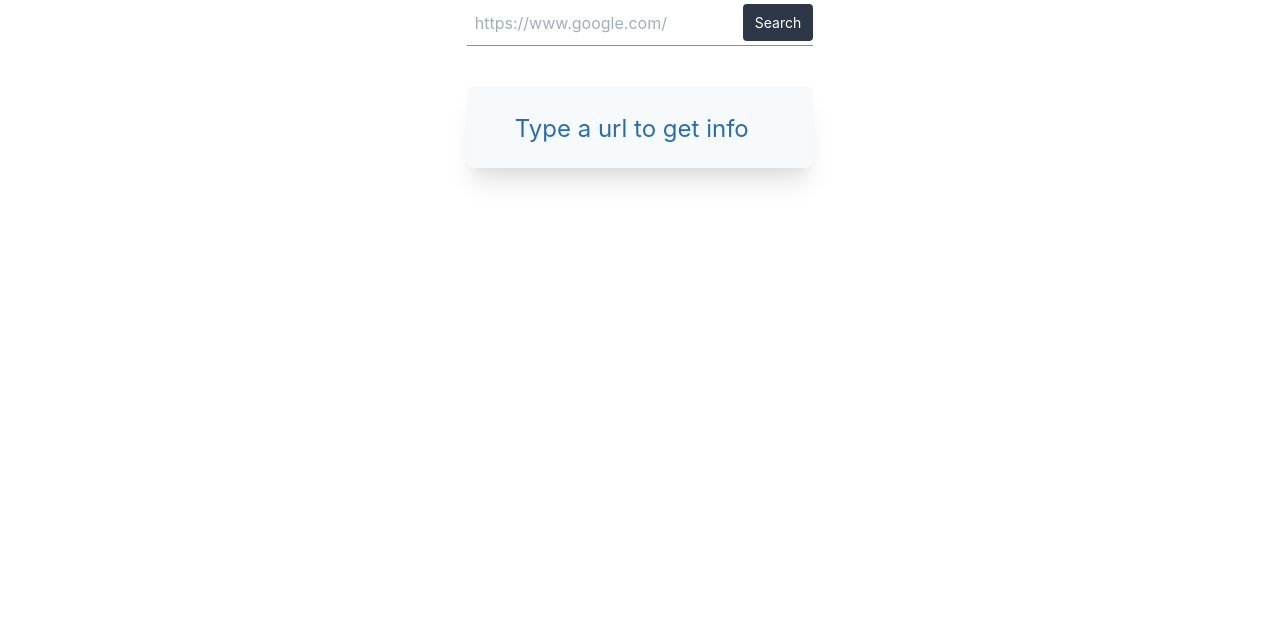
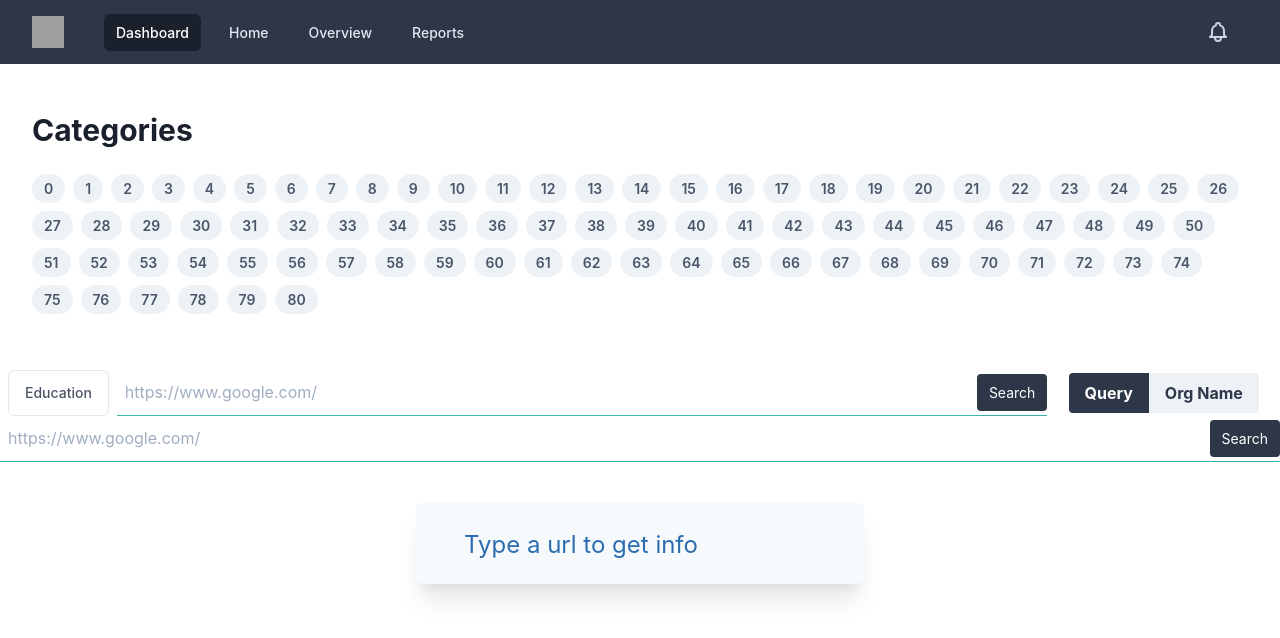
Before and after one commit to StTronn/web_cat, a React (Create React App) app: page / in a window 1280 px wide. Shown: the top 638 px of the page. Built offline with nearby package versions, Linux system fonts and the light colour scheme; grey boxes are pictures that could not be loaded.

Commit message:
added dashbord layout

```diff
--- a/src/App.js
+++ b/src/App.js
@@ -4,7 +4,9 @@ import DisplayWebsiteInfo from "./components/DisplayWebsiteInfo";
 import InputUrl from "./components/InputUrl";
 import KeyWordsCard from "./components/KeyWordsCard";
 import SimSitesCard from "./components/SimSitesCard";
-import Topbar from "./components/Topbar";
+import NavBar from "./components/NavBar";
+import ClustersSelction from "./components/ClustersSelection";
+import SelectedView from "./components/SelectedView";
 
 class App extends React.Component {
   constructor(props) {
@@ -17,6 +19,7 @@ class App extends React.Component {
       url: "",
     };
   }
+
   fetchUrlDetails = () => {
     let { url } = this.state;
     if (url === "") return;
@@ -33,23 +36,41 @@ class App extends React.Component {
       );
     //change state and
   };
+
   handleClick = () => {
     this.fetchUrlDetails();
   };
+
   handleChange = (event) => {
     this.setState({ url: event.target.value });
   };
+
   render() {
     let { searched, searching, keywords, websites, url } = this.state;
-    console.log(searching, keywords);
+    let cluster_arr = new Array(70);
     let prompt = "";
     if (searching === true) prompt = "Looking for result";
     else if (searched === false) prompt = "Type a url to get info";
     else if (keywords.length === 0 && websites.length === 0)
       prompt = "something went wrong try another url";
     else prompt = url;
+
     return (
       <>
+        <NavBar />
+
+        <div className="max-w-7xl mx-auto py-6 px-4 sm:px-6 lg:px-8 my-6">
+          <h2 className="text-3xl font-bold leading-tight text-gray-900">
+            Categories
+          </h2>
+          <br />
+          {Array.apply(null, { length: 81 }).map((e, i) => (
+            <>
+              <ClustersSelction key={i} cluster_id={i} />
+            </>
+          ))}
+        </div>
+        <SelectedView />
         <InputUrl
           handleClick={this.handleClick}
           handleChange={this.handleChange}
--- a/src/components/Topbar.js
+++ /dev/null
@@ -1,11 +0,0 @@
-import React from "react";
-
-export default function () {
-  return (
-    <nav className="flex w-screen items-center justify-between flex-wrap bg-teal-500 p-6">
-      <div className="flex items-center flex-shrink-0 text-white mr-6">
-        <span className="font-semibold text-xl tracking-tight">Web Cat</span>
-      </div>
-    </nav>
-  );
-}
```
